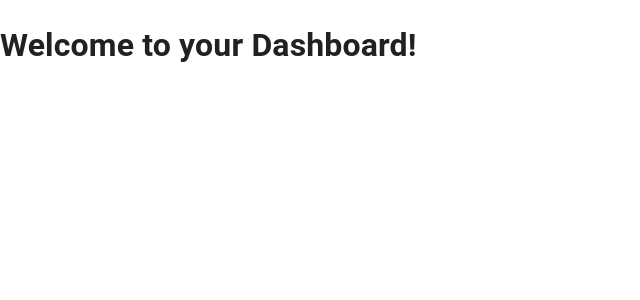
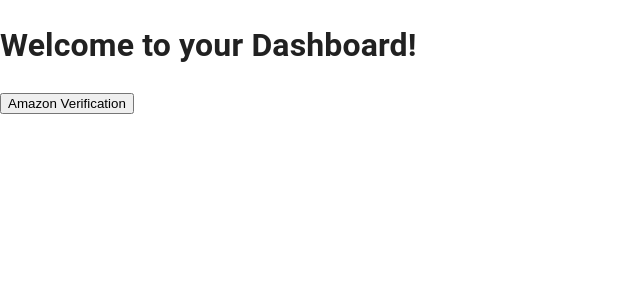
Before and after one commit to melbin2827/Recotail.ai, a React (Vite) app in the folder frontend/: page /dashboard in a window 1280 px wide. Shown: the top 300 px of the page, without its empty margins (0-640 px from the left). Built offline with nearby package versions, Linux system fonts and the light colour scheme.

Commit message:
Added button

```diff
--- a/frontend/src/components/login/Dashboard.jsx
+++ b/frontend/src/components/login/Dashboard.jsx
@@ -18,6 +18,7 @@ export default function Dashboard() {
   return (
     <div>
       <h1>Welcome to your Dashboard{userName ? `, ${userName}` : '!'}</h1>
+      <button>Amazon Verification</button>
     </div>
   );
 }
```
